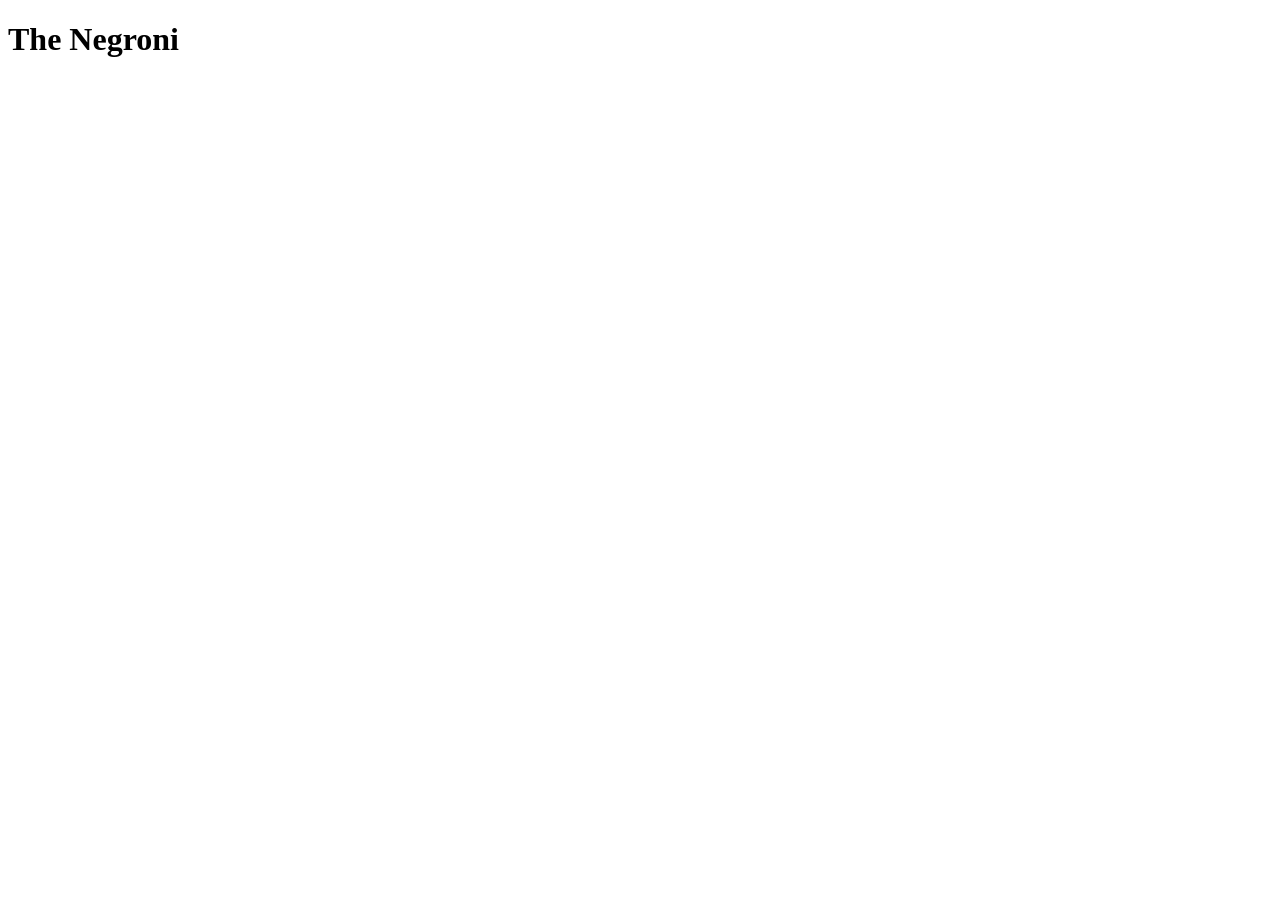
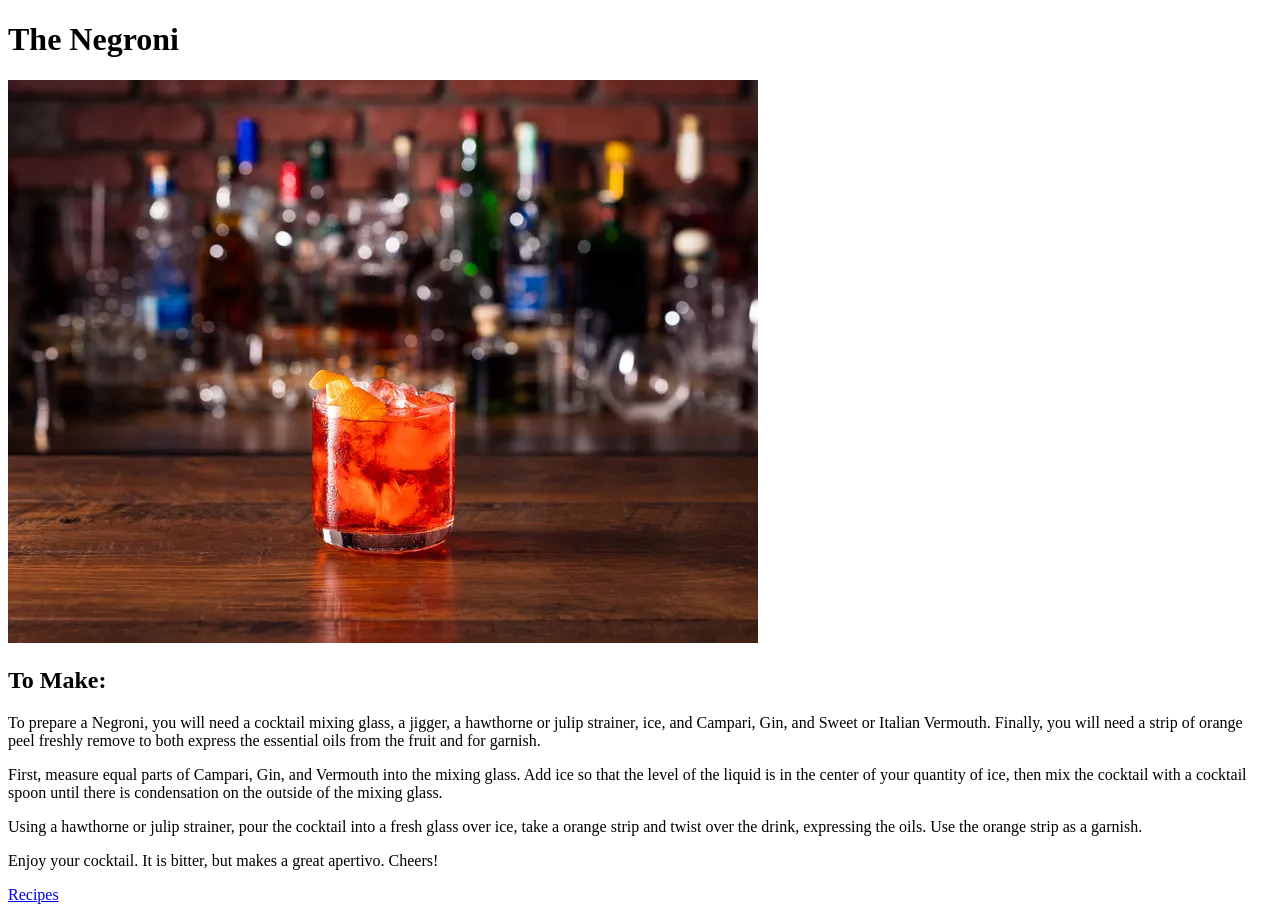
Before and after one commit to ambrown38/odin-recipes, a plain HTML site: page pages/negroni.html in a window 1280 px wide. Before the commit the page ends 800 px from the top, so only its background shows below. Drawn offline with Linux system fonts and the light colour scheme.

Commit message:
Add completed html file

```diff
--- a/pages/negroni.html
+++ b/pages/negroni.html
@@ -6,6 +6,26 @@
   <title>The Negroni</title>
 </head>
 <body>
-  <h1>The Negroni</h1>
+  <div>
+    <h1>The Negroni</h1>
+  </div>
+  <div>
+    <img src="../images/Negroni.jpg" alt="Negroni sitting on a bar">
+  </div>
+
+  <div>
+    <h2>To Make:</h2>
+  </div>
+
+  <div>
+    <p>To prepare a Negroni, you will need a cocktail mixing glass, a jigger, a hawthorne or julip strainer, ice, and Campari, Gin, and Sweet or Italian Vermouth.  Finally, you will need a strip of orange peel freshly remove to both express the essential oils from the fruit and for garnish.</p>
+    <p>First, measure equal parts of Campari, Gin, and Vermouth into the mixing glass.  Add ice so that the level of the liquid is in the center of your quantity of ice, then mix the cocktail with a cocktail spoon until there is condensation on the outside of the mixing glass.</p>
+    <p>Using a hawthorne or julip strainer, pour the cocktail into a fresh glass over ice, take a orange strip and twist over the drink, expressing the oils.  Use the orange strip as a garnish.</p>
+    <p>Enjoy your cocktail.  It is bitter, but makes a great apertivo.  Cheers!</p>
+  </div>
+
+  <div>
+    <a href="../index.html">Recipes</a>
+  </div>
 </body>
 </html>
```
Also changed, not shown: pages/paper-plane.html (+18 -1 lines).
